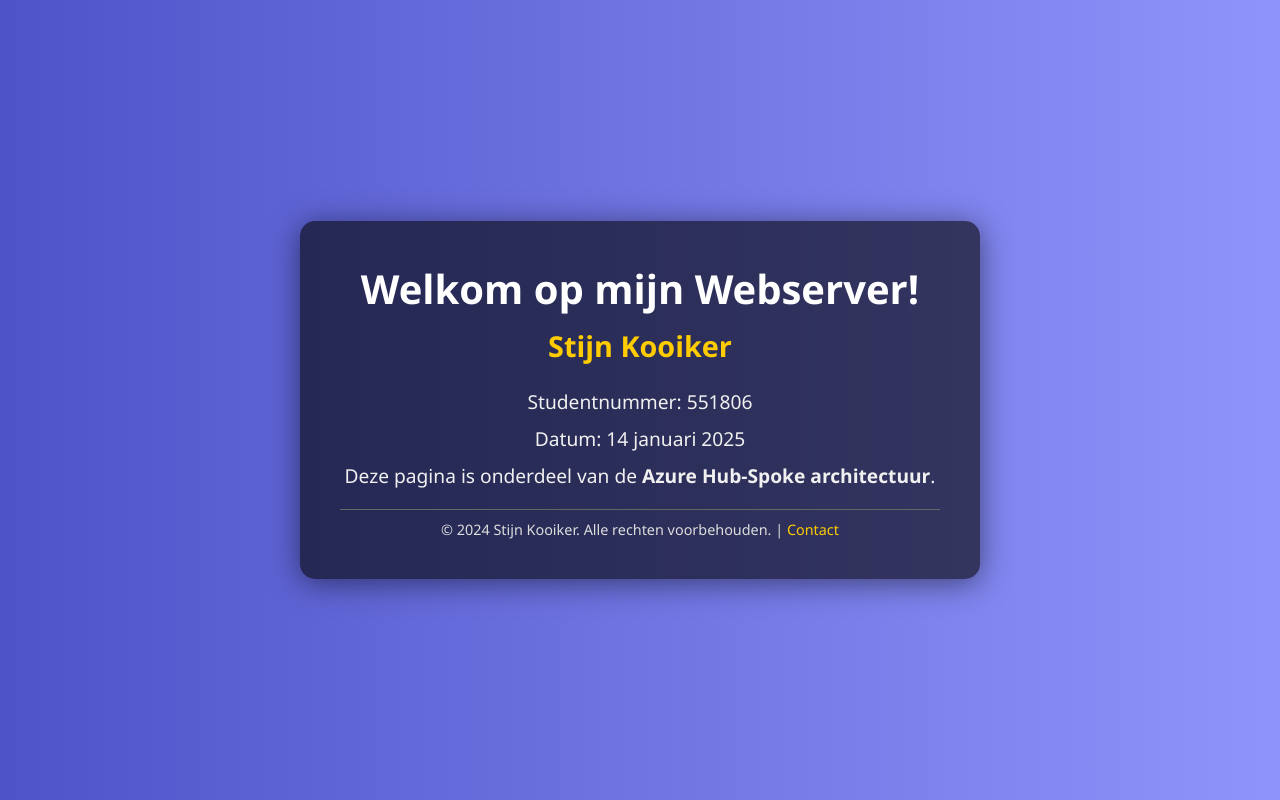
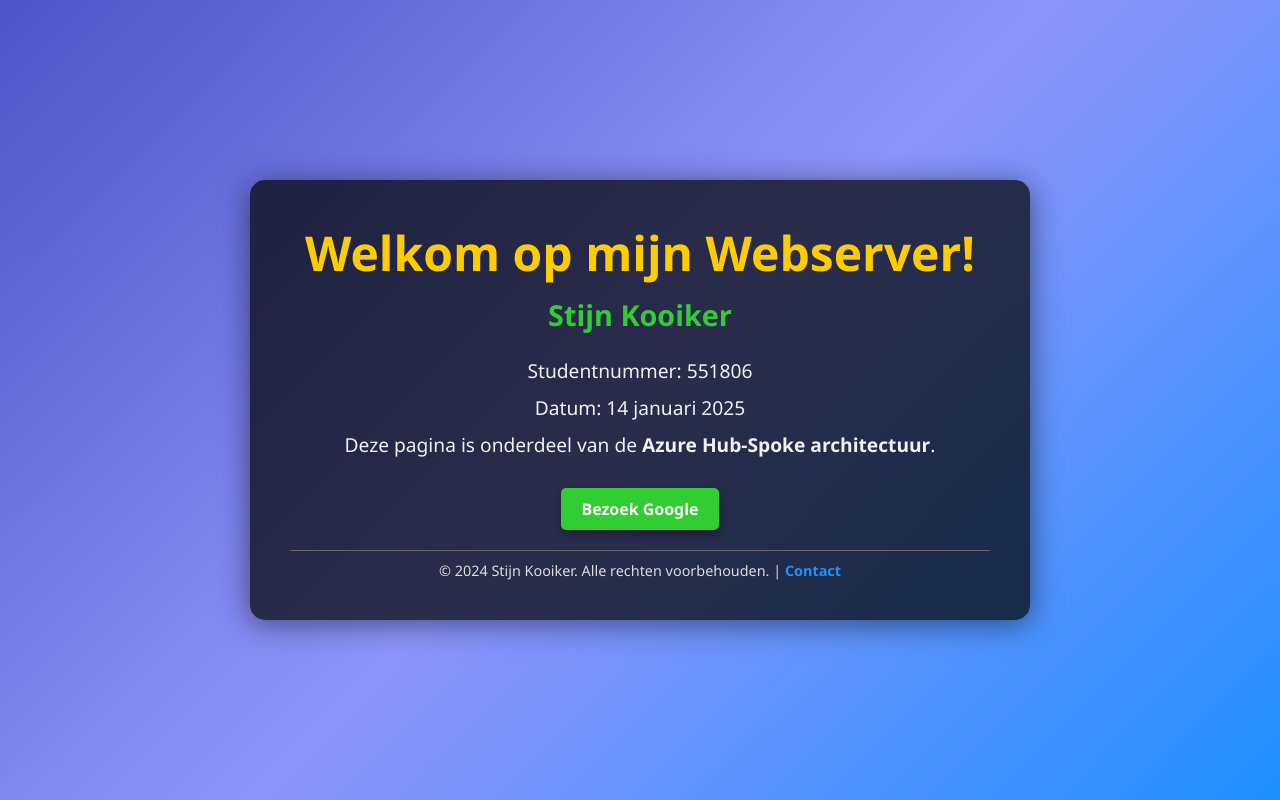
Before and after one commit to StijnKoo/Azure-Week8, a plain HTML site: page index.html in a window 1280 px wide. Drawn offline with Linux system fonts and the light colour scheme.

Commit message:
Update index.html

```diff
--- a/index.html
+++ b/index.html
@@ -11,7 +11,7 @@
     <style>
         body {
             font-family: 'Segoe UI', Tahoma, Geneva, Verdana, sans-serif;
-            background: linear-gradient(to right, #4e54c8, #8f94fb);
+            background: linear-gradient(135deg, #4e54c8, #8f94fb, #1e90ff);
             color: #ffffff;
             text-align: center;
             margin: 0;
@@ -22,22 +22,22 @@
             align-items: center;
         }
         .container {
-            background: rgba(0, 0, 0, 0.6);
+            background: rgba(0, 0, 0, 0.7);
             padding: 40px;
             border-radius: 15px;
             box-shadow: 0px 4px 30px rgba(0, 0, 0, 0.5);
-            max-width: 600px;
+            max-width: 700px;
             width: 90%;
         }
         h1 {
             margin: 0;
-            font-size: 2.5em;
-            color: #ffffff;
+            font-size: 3em;
+            color: #ffcc00;
         }
         h2 {
             margin-top: 10px;
             font-size: 1.8em;
-            color: #ffcc00;
+            color: #32cd32;
         }
         p {
             font-size: 1.2em;
@@ -52,11 +52,30 @@
             padding-top: 10px;
         }
         a {
-            color: #ffcc00;
+            color: #1e90ff;
             text-decoration: none;
+            font-weight: bold;
         }
         a:hover {
+            color: #ff6347;
             text-decoration: underline;
+        }
+        .button {
+            display: inline-block;
+            margin-top: 20px;
+            padding: 10px 20px;
+            background: #32cd32;
+            color: #ffffff;
+            text-decoration: none;
+            font-size: 1em;
+            font-weight: bold;
+            border-radius: 5px;
+            box-shadow: 0px 4px 10px rgba(0, 0, 0, 0.3);
+            transition: background 0.3s ease, transform 0.2s ease;
+        }
+        .button:hover {
+            background: #228b22;
+            transform: scale(1.05);
         }
     </style>
 </head>
@@ -67,6 +86,7 @@
         <p>Studentnummer: 551806</p>
         <p>Datum: 14 januari 2025</p>
         <p>Deze pagina is onderdeel van de <strong>Azure Hub-Spoke architectuur</strong>.</p>
+        <a href="https://www.google.com" class="button" target="_blank" rel="noopener noreferrer">Bezoek Google</a>
         <footer>
             &copy; 2024 Stijn Kooiker. Alle rechten voorbehouden. |
             <a href="mailto:stijn.kooiker@example.com">Contact</a>
```
